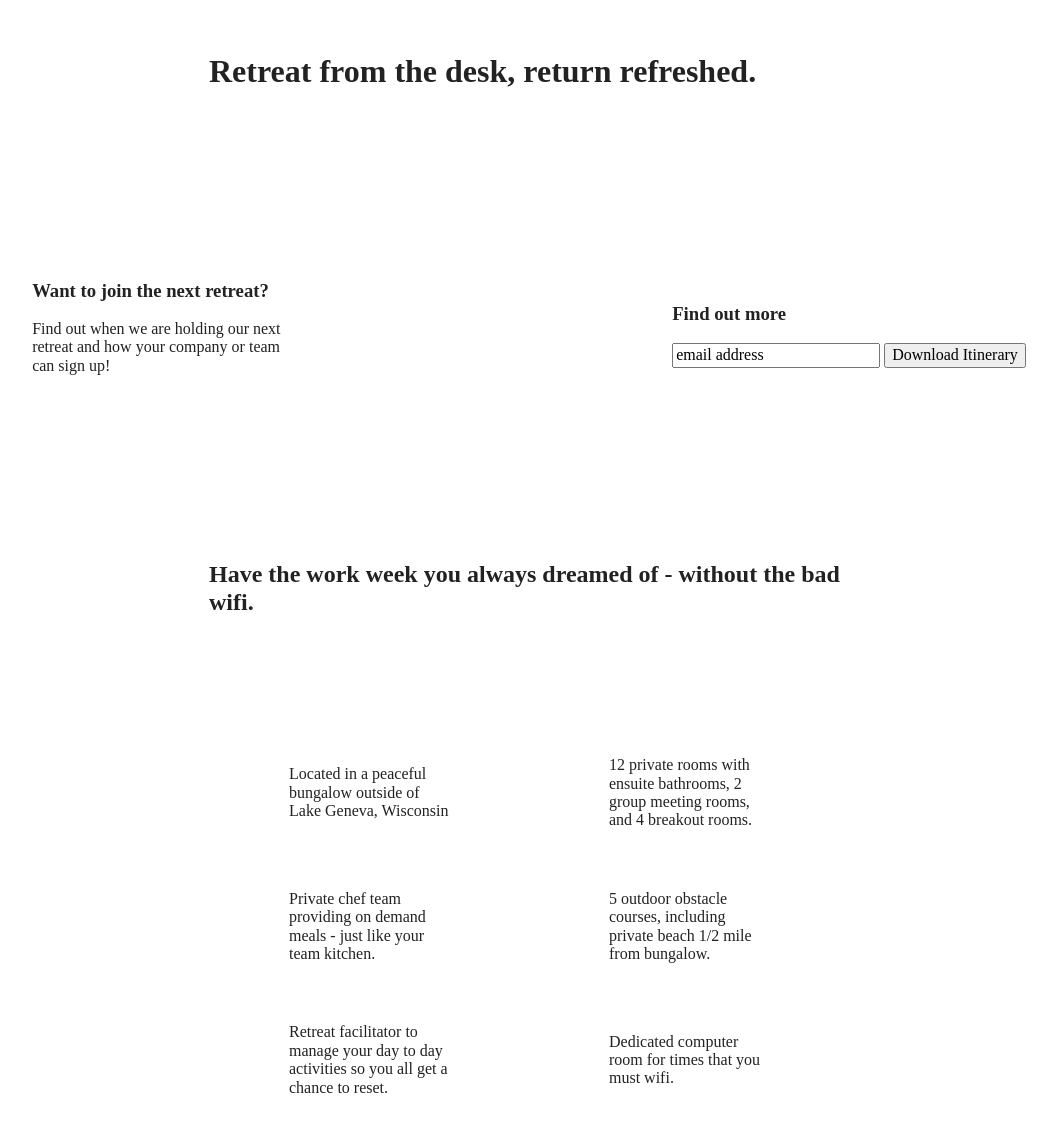
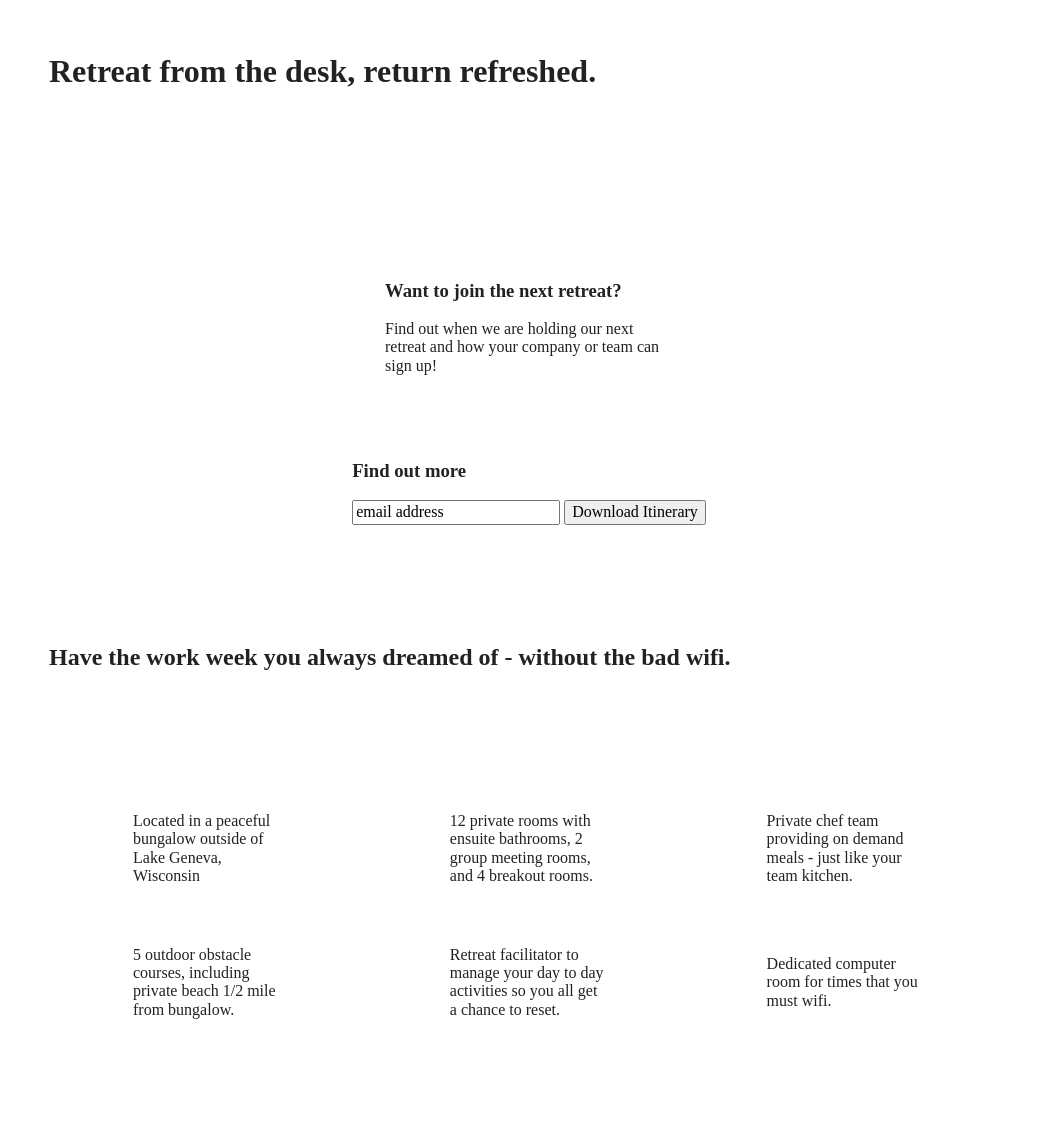
Before and after one commit to hallbkeara/unplugged, a website built with Parcel: page index.html in a window 1280 px wide. Shown: the part 185-1315 px from the top of the page, without its empty margins (111-1168 px from the left). Built offline with nearby package versions, Linux system fonts and the light colour scheme.

Commit message:
desktop breakpoint and code

```diff
--- a/css/main.css
+++ b/css/main.css
@@ -492,7 +492,49 @@ textarea {
 }
 
 @media only screen and (min-width: 1200px) {
-  /*Desktop*/
+  /*Desktop - homepage*/
+  .content-wrapper {
+    max-width: 960px;
+  }
+
+  /* aside - hero */
+  .hero-area h1 {
+    width: 60%;
+  }
+
+  /* aside */
+  aside .content-wrapper {
+    justify-content: space-around;
+  }
+
+  aside .content-wrapper .form-description, aside .content-wrapper .form {
+    width: 30%;
+  }
+
+  /* features */
+  .features h2 {
+    width: 90%;
+  }
+
+  .features article {
+    flex-basis: 33%;
+  }
+
+  /* reviews */
+  .reviews article div {
+    width: 42%;
+  }
+
+  /*Desktop - about*/
+  .mission h2,
+  .contact-section .content-wrapper h2 {
+    width: 95%;
+  }
+
+  /*Desktop - faq*/
+  .faq h2 {
+    width: 100%;
+  }
 }
 
 /* ==========================================================================
```
